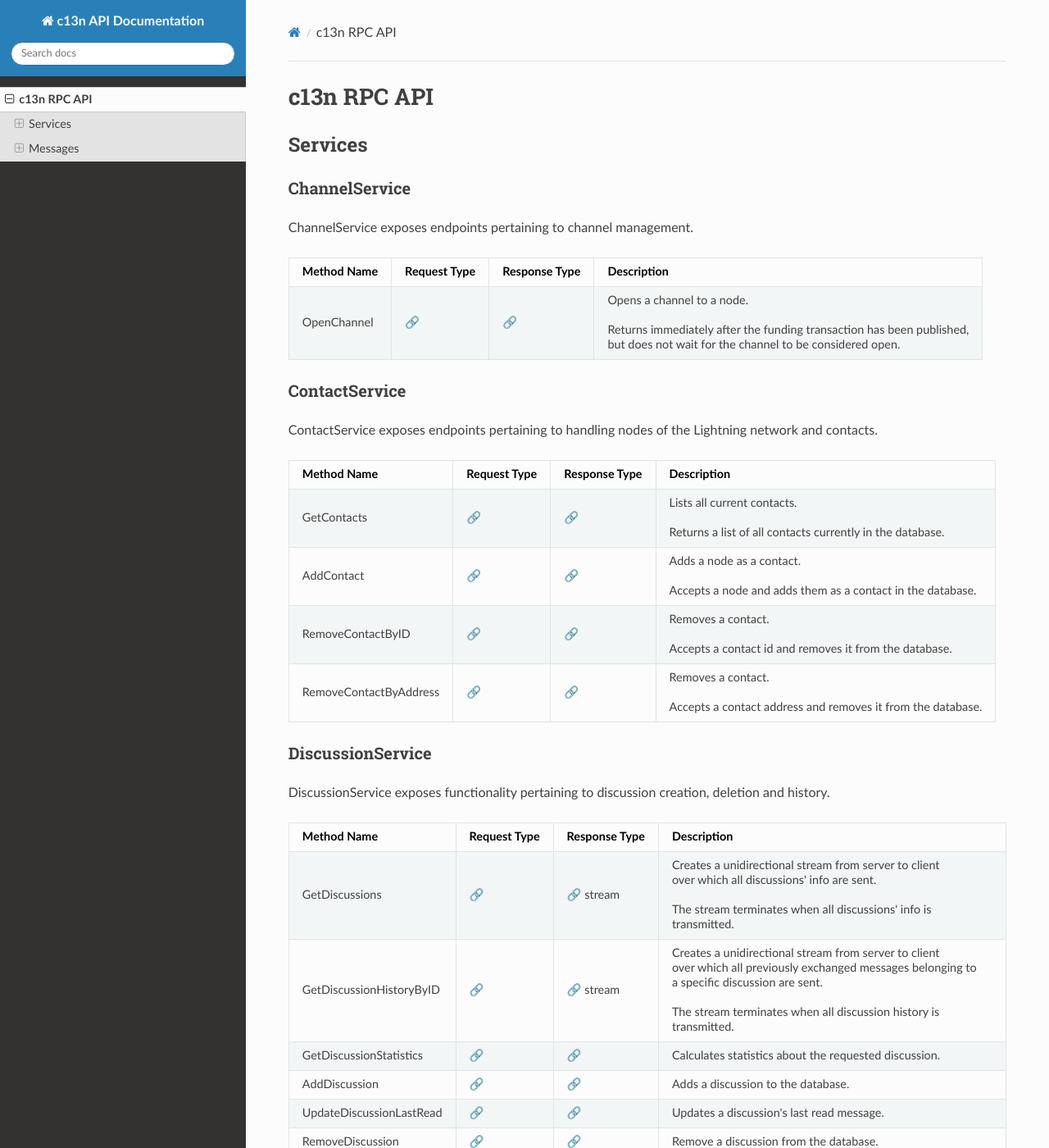
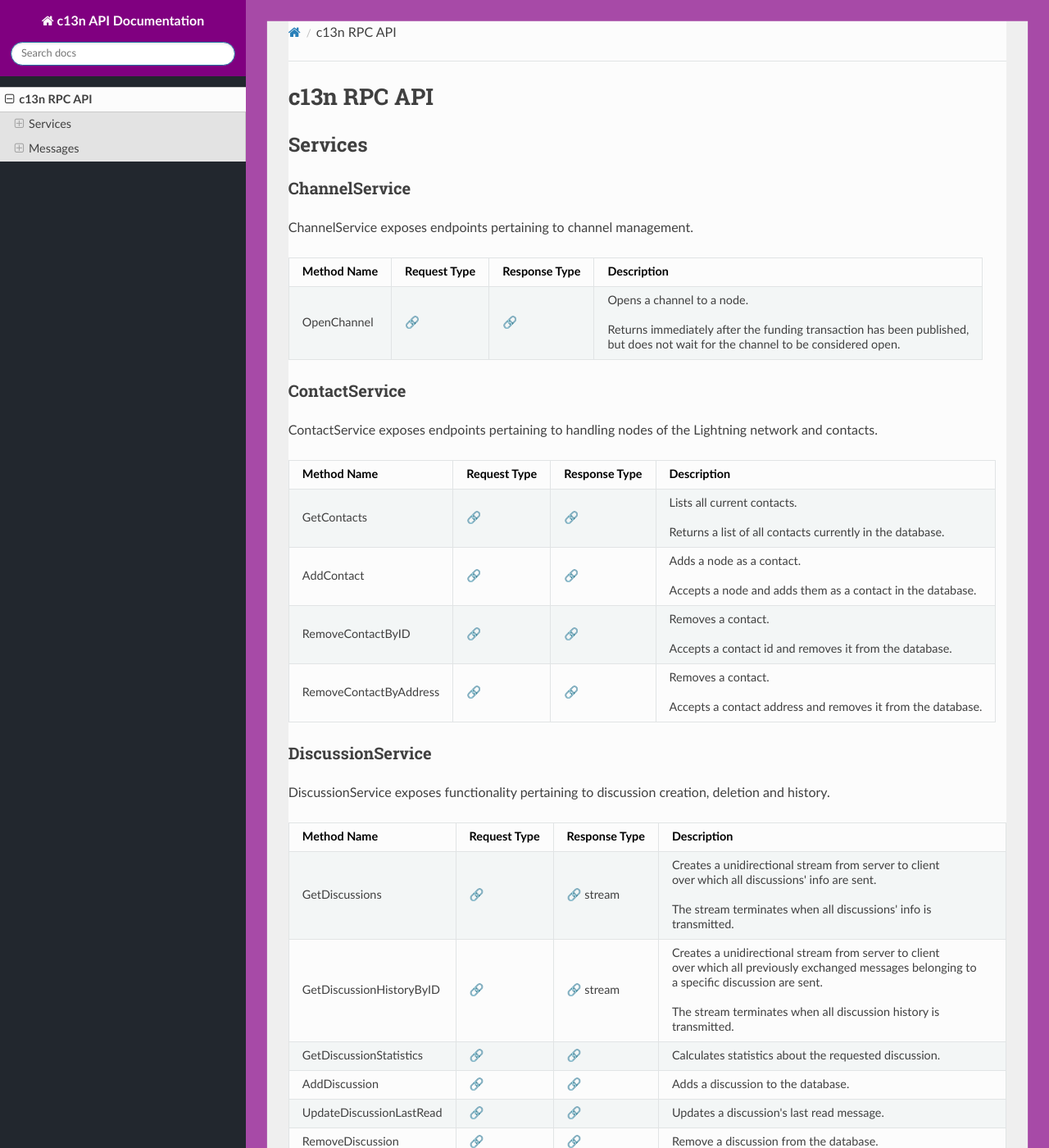
Before and after one commit to c13n-io/c13n-api-docs, an MkDocs documentation site: the page built from docs/index.md, in a window 1280 px wide and 1400 px high. Shown: the whole window at 82% size. Built offline with MkDocs 1.6.1, drawn with Linux system fonts in a browser that asks for light colours; nearby versions of some CDN libraries.

Commit message:
Add styling to the page

```diff
--- a/docs/stylesheets/style.css
+++ b/docs/stylesheets/style.css
@@ -1,11 +1,29 @@
 .wy-nav-content {
-    max-width: 100%
+  max-width: 100%;
 }
 
 .wy-table-responsive {
-    overflow: visible !important;
+  overflow: visible !important;
 }
 
 .wy-table-responsive table td {
-    white-space: normal !important;
+  white-space: normal !important;
 }
+
+.wy-side-nav-search {
+  background-color: #800080;
+}
+
+.wy-nav-side {
+  background-color: rgb(34, 39, 46);
+}
+
+.wy-nav-top {
+  background-color: #800080;
+}
+
+/* Adding Color to the page on the edges of the content  */
+.wy-nav-content {
+  background-clip: content-box;
+  box-shadow: inset 0 0 0 1.616em #a74aa7;
+}
```
